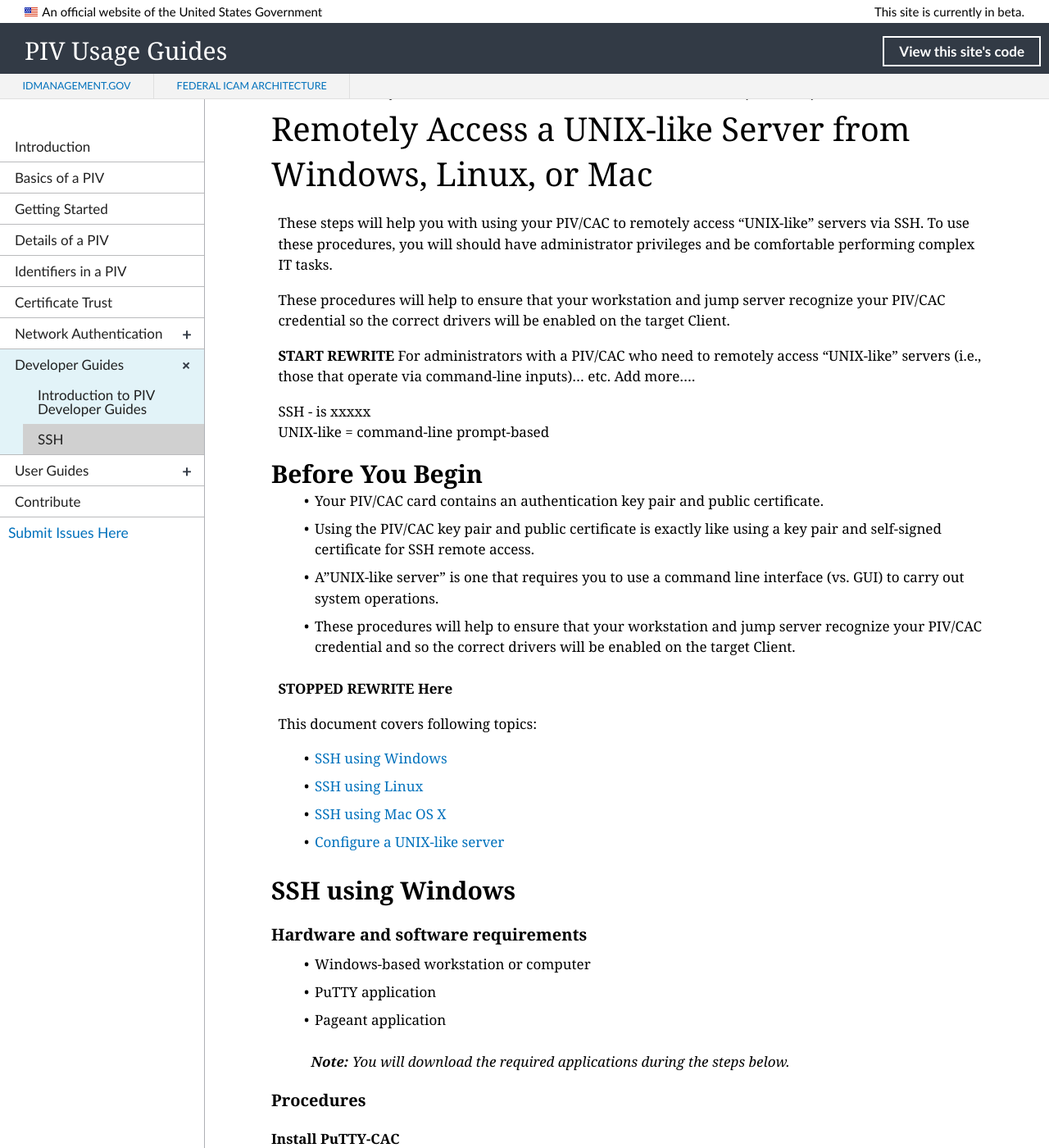
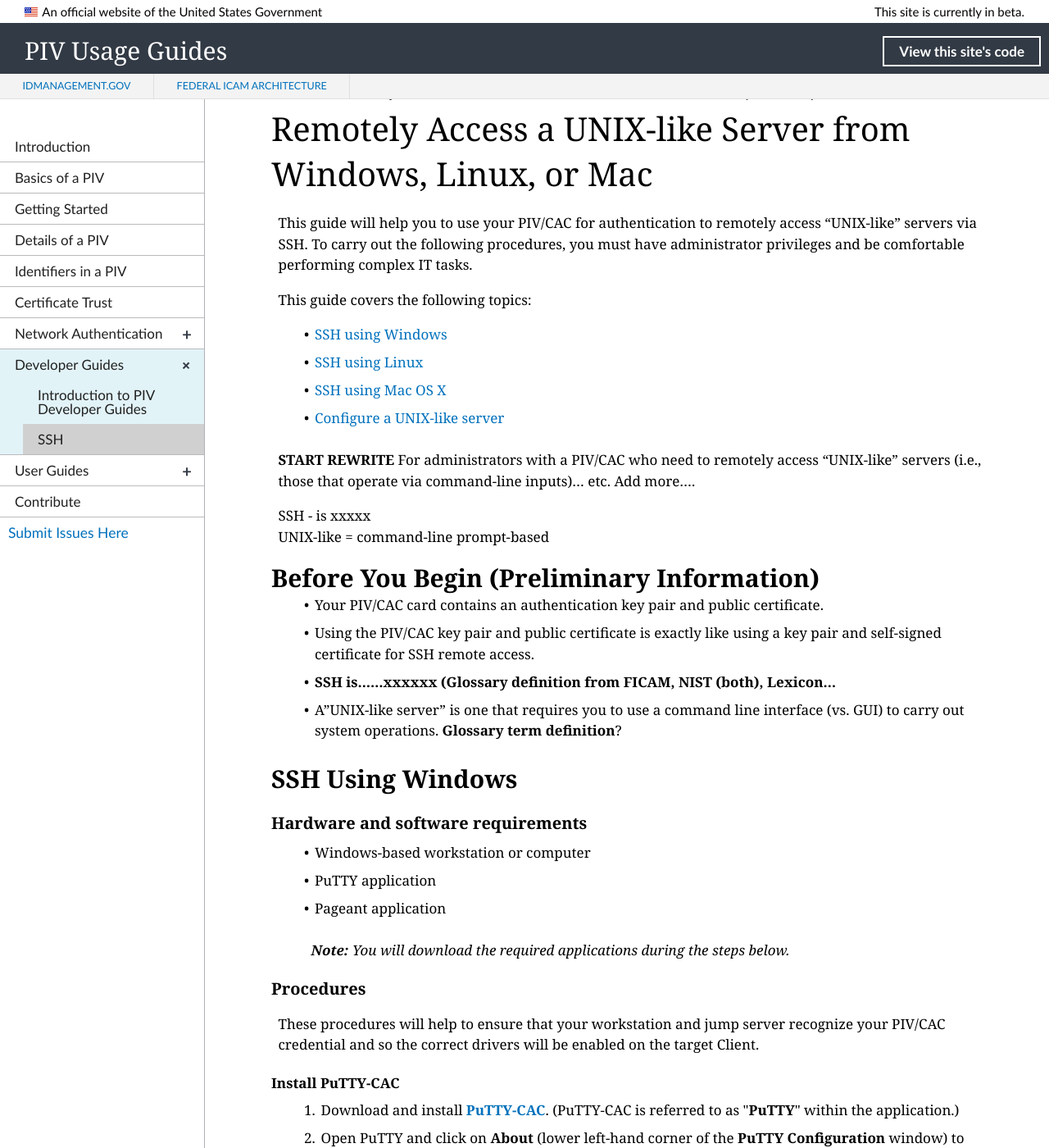
Before and after one commit to GSA/piv-guides, a Jekyll site: the page built from _devconfig/ssh.md, in a window 1280 px wide and 1400 px high, scrolled down 192 px. Shown: the whole window at 82% size. Built offline with Jekyll 4.4.1, drawn with Linux system fonts in a browser that asks for light colours; nearby versions of some CDN libraries; some of the changed text lies outside the part shown.

Commit message:
Update ssh.md

```diff
--- a/_devconfig/ssh.md
+++ b/_devconfig/ssh.md
@@ -7,9 +7,17 @@ collection: devconfig
 
 # Use PIV/CAC and Secure Shell (SSH) to Remotely Access a UNIX-like Server from Windows, Linux, or Mac
 
-These steps will help you with using your PIV/CAC to remotely access "UNIX-like" servers via SSH.  To use these procedures, you will should have administrator privileges and be comfortable performing complex IT tasks.
+This guide will help you to use your PIV/CAC for authentication to remotely access "UNIX-like" servers via SSH. To carry out the following procedures, you must have administrator privileges and be comfortable performing complex IT tasks.
 
-These procedures will help to ensure that your workstation and jump server recognize your PIV/CAC credential so the correct drivers will be enabled on the target Client.
+This guide covers the following topics:
+
+  * [SSH using Windows](#ssh-using-windows)
+  * [SSH using Linux](#ssh-using-linux)
+  * [SSH using Mac OS X](#ssh-using-mac-os-x)
+  * [Configure a UNIX-like server](#configure-a-unix-like-server)
+
+
+
 
 **START REWRITE**
 For administrators with a PIV/CAC who need to remotely access "UNIX-like" servers (i.e., those that operate via command-line inputs)... etc.   Add more....
@@ -17,23 +25,15 @@ For administrators with a PIV/CAC who need to remotely access "UNIX-like" server
 SSH - is xxxxx
 UNIX-like = command-line prompt-based
 
-## Before You Begin
+## Before You Begin (Preliminary Information)
 
   * Your PIV/CAC card contains an authentication key pair and public certificate.
   * Using the PIV/CAC key pair and public certificate is exactly like using a key pair and self-signed certificate for SSH remote access.
-  * A"UNIX-like server" is one that requires you to use a command line interface (vs. GUI) to carry out system operations.
-  * These procedures will help to ensure that your workstation and jump server recognize your PIV/CAC credential and so the correct drivers will be enabled on the target Client.
+  * **SSH is......xxxxxx (Glossary definition from FICAM, NIST (both), Lexicon...**
+  * A"UNIX-like server" is one that requires you to use a command line interface (vs. GUI) to carry out system operations. **Glossary term definition**?
 
 
-**STOPPED REWRITE Here**
-
-This document covers following topics:
-  * [SSH using Windows](#ssh-using-windows)
-  * [SSH using Linux](#ssh-using-linux)
-  * [SSH using Mac OS X](#ssh-using-mac-os-x)
-  * [Configure a UNIX-like server](#configure-a-unix-like-server)
-
-## SSH using Windows
+## SSH Using Windows
 
 ### Hardware and software requirements
 
@@ -158,7 +160,7 @@ This document covers following topics:
 
   > **Note:**  The card reader may flash. **Do not** remove the PIV card until the login process has been completed.
 
-## SSH using Mac OS X
+## SSH Using Mac OS X
 
 ### Hardware and software requirements
 
```
Also changed, not shown: other parts of _devconfig/ssh.md (+7 -5 lines).
